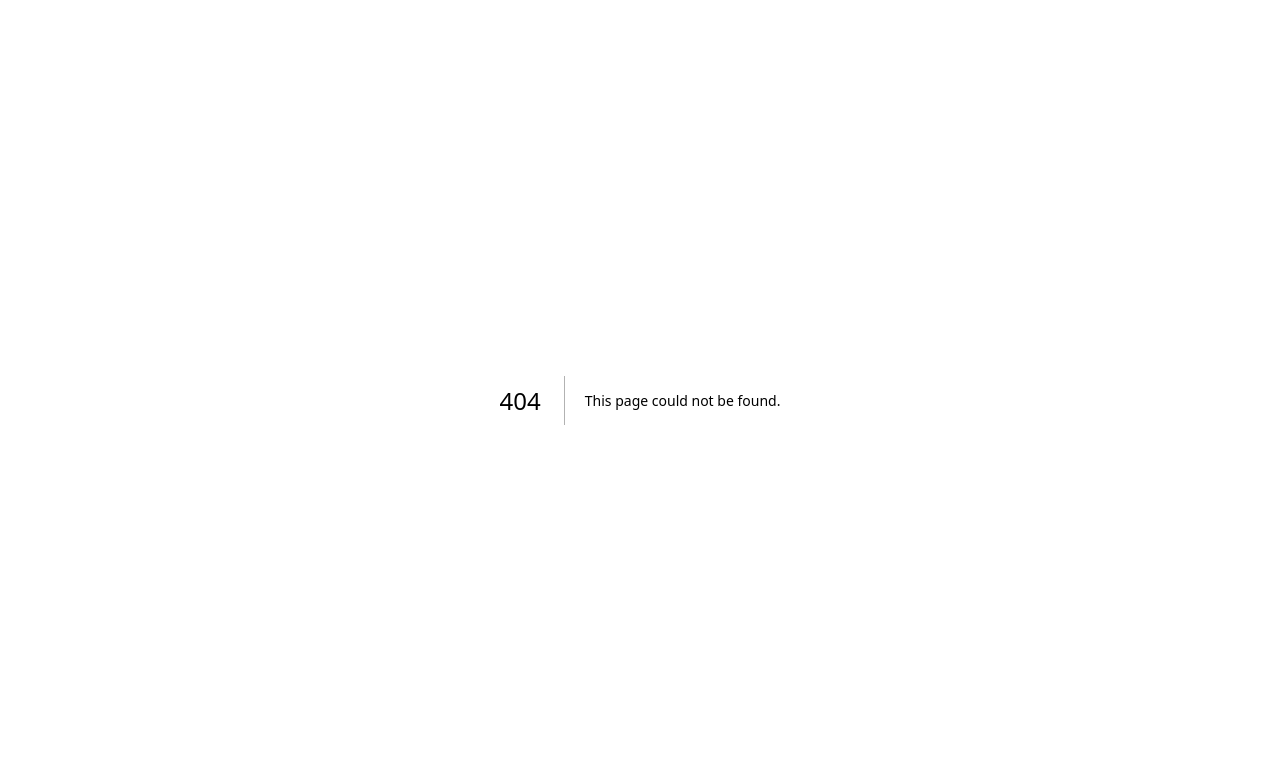
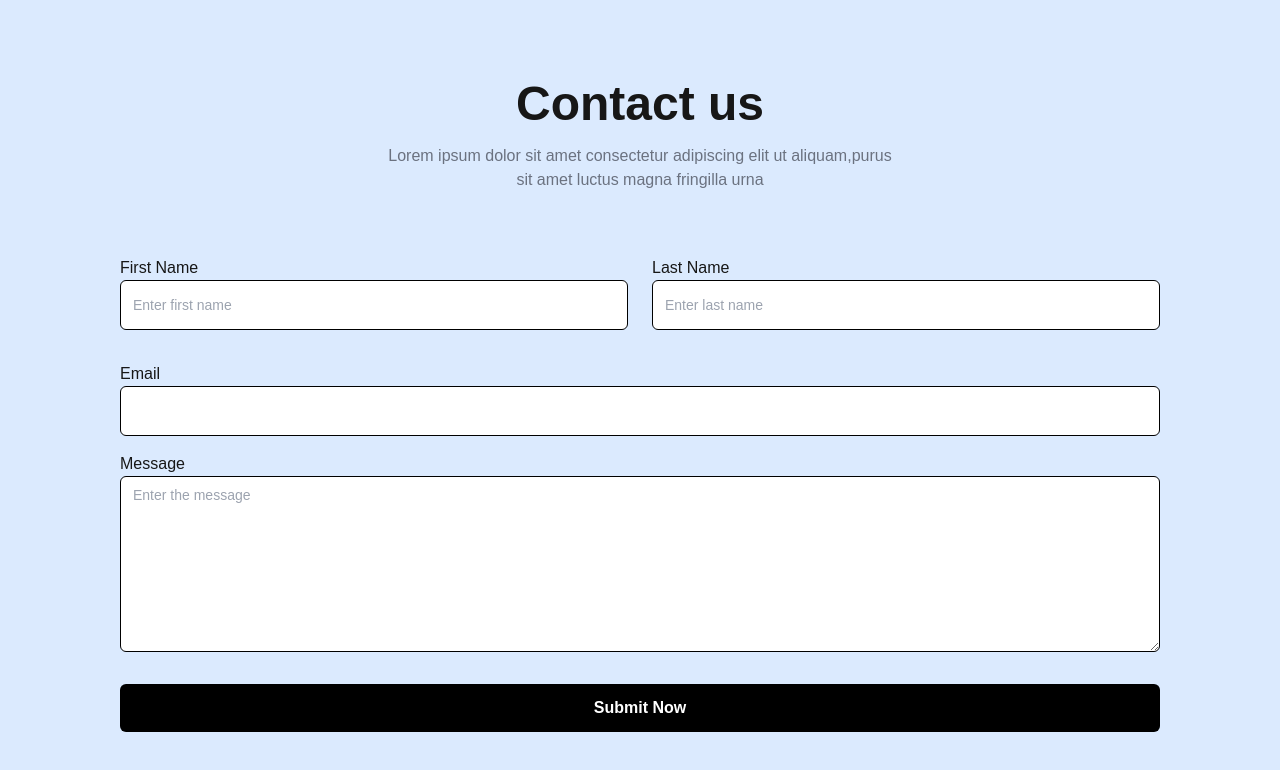
Before and after one commit to officialrajdeepsingh/nexify, a Next.js app: page /contact in a window 1280 px wide. Before the commit this address had no page. Shown: the top 770 px of the page. Built offline with nearby package versions, Linux system fonts and the light colour scheme.

Commit message:
contact page

```diff
--- /dev/null
+++ b/app/contact/page.tsx
@@ -0,0 +1,105 @@
+import type { Metadata } from 'next'
+
+export const metadata: Metadata = {
+  title: 'Contact us',
+  description: 'Lorem ipsum dolor sit amet consectetur adipiscing elit ut.',
+
+  openGraph: {
+    title: 'Contact us',
+    description: 'Lorem ipsum dolor sit amet consectetur adipiscing elit ut.',
+    images: [{
+      url: "https://cdn.pixabay.com/photo/2023/11/17/22/10/road-8395119_1280.jpg",
+      alt: "contact us",
+      type: "image/jpeg",
+      width: 1280,
+      height: 719
+    }]
+  },
+
+  twitter: {
+    site: "https://medium.com/@officialrajdeepsingh",
+    creator: "Official_R_deep",
+    description: "Lorem ipsum dolor sit amet consectetur adipiscing elit ut.",
+    title: "contact us",
+    images: [{
+      url: "https://cdn.pixabay.com/photo/2023/11/17/22/10/road-8395119_1280.jpg",
+      alt: "contact us",
+      type: "image/jpeg",
+      width: 1280,
+      height: 719
+    }]
+  }
+
+}
+
+export default function page() {
+
+  return (
+    <section className="bg-blue-100">
+      <div className="mx-auto max-w-7xl px-5 py-16 text-center md:px-10 md:py-20">
+        <h2 className="text-3xl font-bold md:text-5xl">Contact us</h2>
+        <p className="mx-auto mb-8 mt-4 max-w-lg text-gray-500 md:mb-12 lg:mb-16">
+          Lorem ipsum dolor sit amet consectetur adipiscing elit ut
+          aliquam,purus sit amet luctus magna fringilla urna
+        </p>
+        <form
+          name="wf-form-name"
+          method="get"
+          className="mx-auto mb-4 text-left sm:px-4 md:px-20"
+        >
+          <div className="mb-4 grid w-full grid-cols-2 gap-6">
+            <div>
+              <label htmlFor="first-name" className="mb-1 font-medium">
+                First Name
+              </label>
+              <input
+                id="first-name"
+                type="text"
+                className="mb-4 block h-9 w-full rounded-md border border-solid border-black px-3 py-6 text-sm text-black"
+                placeholder="Enter first name"
+                required={true}
+              />
+            </div>
+            <div>
+              <label htmlFor="last-name" className="mb-1 font-medium">
+                Last Name
+              </label>
+              <input
+                id="last-name"
+                type="text"
+                className="mb-4 block h-9 w-full rounded-md border border-solid border-black px-3 py-6 text-sm text-black"
+                placeholder="Enter last name"
+                required={true}
+              />
+            </div>
+          </div>
+          <div className="mb-4">
+            <label htmlFor="email" className="mb-1 font-medium">
+              Email
+            </label>
+            <input
+              id="email"
+              type="email"
+              required={true}
+              className="mb-4 block h-9 w-full rounded-md border border-solid border-black px-3 py-6 text-sm text-black"
+            />
+          </div>
+          <div className="mb-5 md:mb-6 lg:mb-8">
+            <label htmlFor="message" className="mb-1 font-medium">
+              Message
+            </label>
+            <textarea
+              id="message"
+              placeholder="Enter the message"
+              maxLength={5000}
+              name="message"
+              className="mb-2.5 block h-auto min-h-44 w-full rounded-md border border-solid border-black px-3 py-2 text-sm text-black"
+            ></textarea>
+          </div>
+          <button type="submit" className="inline-block w-full rounded-md cursor-pointer bg-black px-6 py-3 text-center font-semibold text-white" > Submit Now </button>
+        </form>
+      </div>
+    </section>
+  );
+
+}
```
